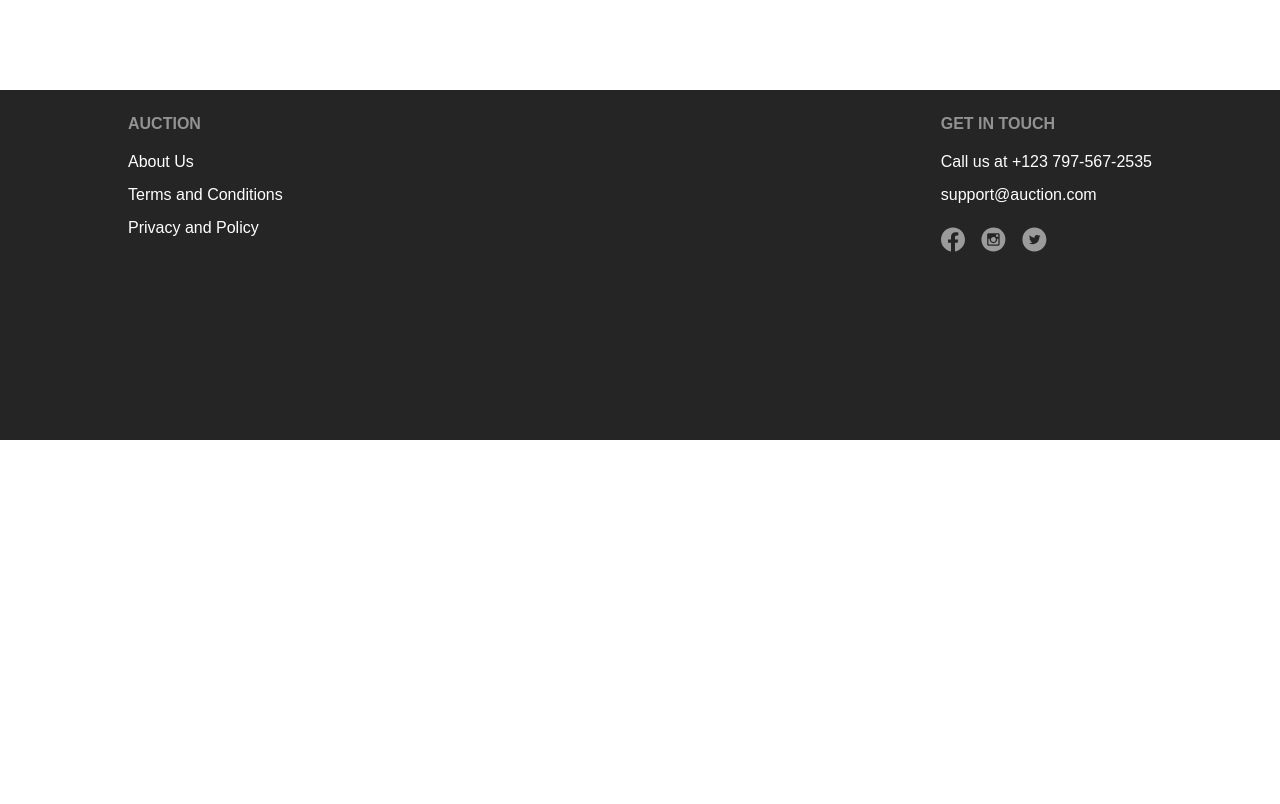
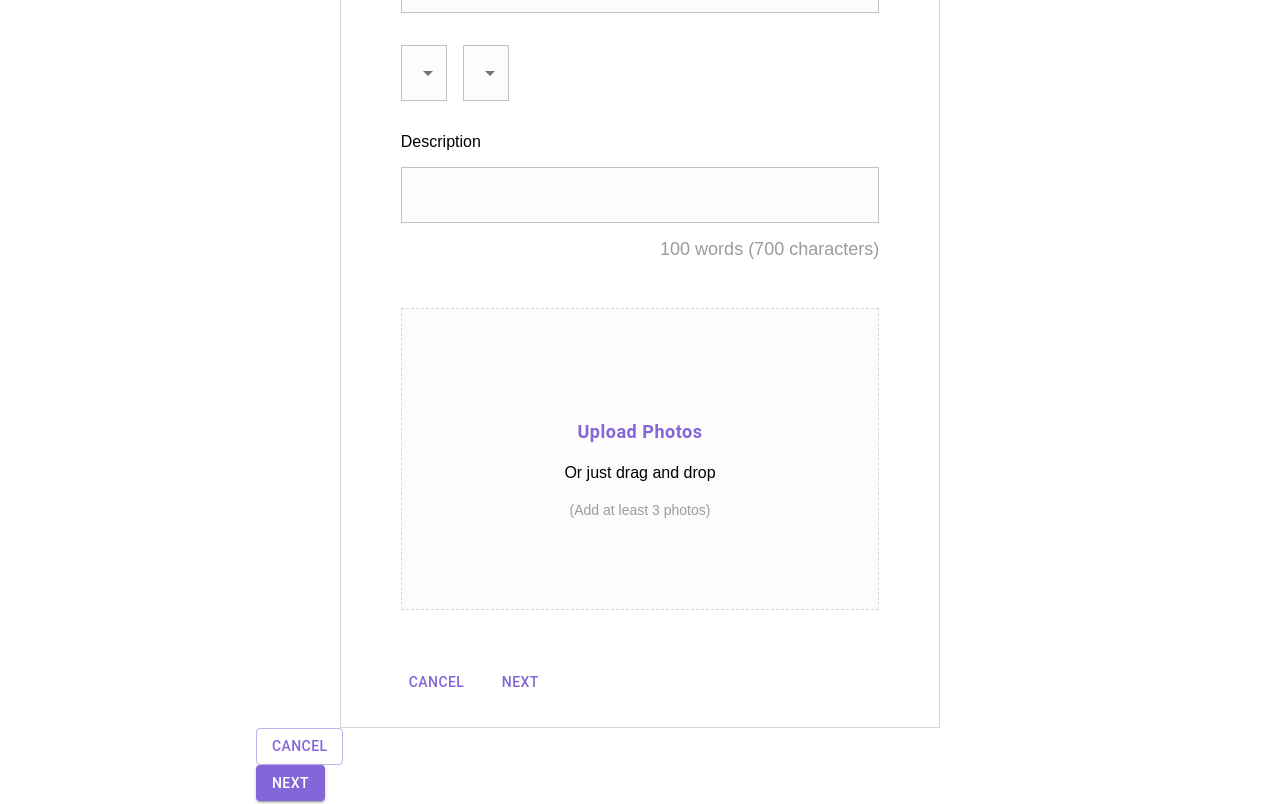
Before and after one commit to abecirovic3/Auction-App, a React (Create React App) app in the folder auction-app-frontend/: page /account/add-item in a window 1280 px wide. Shown: the part 360-1164 px from the top of the page. Before the commit the page ends 800 px from the top, so only its background shows below. Built offline with nearby package versions, Linux system fonts and the light colour scheme; no server answers.

Commit message:
Start implementnig add item form

```diff
--- a/auction-app-frontend/src/assets/style/form.scss
+++ b/auction-app-frontend/src/assets/style/form.scss
@@ -63,4 +63,11 @@
         color: #9B9B9B;
         justify-content: center;
     }
+
+    .form-label-description {
+        color: #9B9B9B;
+        font-size: 18px;
+        font-weight: 400;
+        text-align: right;
+    }
 }
--- /dev/null
+++ b/auction-app-frontend/src/assets/style/image-upload.scss
@@ -0,0 +1,24 @@
+@use "base";
+
+.image-upload-container {
+  border: 1px dashed base.$border-color;
+  min-height: 300px;
+  background-color: #FCFCFC;
+  text-align: center;
+  display: flex;
+  flex-direction: column;
+  align-items: center;
+  justify-content: space-around;
+
+  .MuiButton-root {
+    font-size: 18px;
+    font-weight: 700;
+    text-transform: capitalize;
+  }
+
+  .info-label {
+    color: #9B9B9B;
+    font-size: 14px;
+    padding-top: 20px;
+  }
+}
--- /dev/null
+++ b/auction-app-frontend/src/components/AddItem/AddBasicInfo/AddBasicInfo.js
@@ -0,0 +1,96 @@
+import { Button, Container, Select, Stack, TextField, ThemeProvider } from '@mui/material';
+
+import MainTheme from 'themes/MainTheme';
+import 'assets/style/form.scss';
+import 'assets/style/image-upload.scss';
+
+const AddBasicInfo = () => {
+    function handleFileDrop(ev) {
+        ev.preventDefault();
+        console.log(ev);
+        if (ev.dataTransfer.items) {
+            // Use DataTransferItemList interface to access the file(s)
+            for (let i = 0; i < ev.dataTransfer.items.length; i++) {
+                // If dropped items aren't files, reject them
+                if (ev.dataTransfer.items[i].kind === 'file') {
+                    var file = ev.dataTransfer.items[i].getAsFile();
+                    console.log('... file[' + i + '].name = ' + file.name);
+                }
+            }
+        } else {
+            // Use DataTransfer interface to access the file(s)
+            for (let i = 0; i < ev.dataTransfer.files.length; i++) {
+                console.log('... file[' + i + '].name = ' + ev.dataTransfer.files[i].name);
+            }
+        }
+    }
+
+    function handleFileSelect(event) {
+        console.log(event.target.files);
+    }
+
+    return (
+        <ThemeProvider theme={MainTheme}>
+            <div className='form-style'>
+                <Container className='form-container' maxWidth='sm'>
+                    <h5>ADD ITEM</h5>
+
+                    <Stack width='80%' margin='auto' spacing={6}>
+                        <Stack spacing={4}>
+                            <Stack spacing={2}>
+                                <label htmlFor='name'>What do you sell?</label>
+                                <TextField
+                                    id='name'
+                                    variant='outlined'
+                                />
+                            </Stack>
+
+                            <Stack spacing={2} direction='row'>
+                                <Select />
+                                <Select />
+                            </Stack>
+
+                            <Stack spacing={2}>
+                                <label htmlFor='description'>Description</label>
+                                <TextField
+                                    id='description'
+                                    variant='outlined'
+                                    multiline
+                                />
+                                <h3 className='form-label-description'>100 words (700 characters)</h3>
+                            </Stack>
+                        </Stack>
+
+                        <div
+                            className='image-upload-container'
+                            onDrop={(event) => {handleFileDrop(event)}}
+                            onDragOver={(event) => {event.preventDefault()}}
+                        >
+                            <div>
+                                <Button component='label'>
+                                    Upload Photos
+                                    <input
+                                        type='file'
+                                        accept='image/*'
+                                        multiple
+                                        hidden
+                                        onChange={(event) => {handleFileSelect(event)}}
+                                    />
+                                </Button>
+                                <p>Or just drag and drop</p>
+                                <p className='info-label'>(Add at least 3 photos)</p>
+                            </div>
+                        </div>
+
+                        <Stack spacing={2} direction='row'>
+                            <Button>Cancel</Button>
+                            <Button>Next</Button>
+                        </Stack>
+                    </Stack>
+                </Container>
+            </div>
+        </ThemeProvider>
+    );
+};
+
+export default AddBasicInfo;
--- a/auction-app-frontend/src/components/AddItem/AddItem.js
+++ b/auction-app-frontend/src/components/AddItem/AddItem.js
@@ -1,9 +1,12 @@
 import { useState } from 'react';
-import { ThemeProvider } from '@mui/material';
+import { Button, ThemeProvider } from '@mui/material';
 
 import Stepper from 'components/Stepper/Stepper';
 
 import MainTheme from 'themes/MainTheme';
+import AddBasicInfo from 'components/AddItem/AddBasicInfo/AddBasicInfo';
+import AddPriceInfo from 'components/AddItem/AddPriceInfo/AddPriceInfo';
+import AddLocationInfo from 'components/AddItem/AddLocationInfo/AddLocationInfo';
 
 const AddItem = () => {
     const [activeStep, setActiveStep] = useState(0);
@@ -15,7 +18,34 @@ const AddItem = () => {
                 margin: 'auto'
             }}>
                 <Stepper step={activeStep} />
-                <h1>Add Item</h1>
+
+                {activeStep === 0 &&
+                    <AddBasicInfo />
+                }
+
+                {activeStep === 1 &&
+                    <AddPriceInfo />
+                }
+
+                {activeStep === 2 &&
+                    <AddLocationInfo />
+                }
+
+                <div className='form-navigation'>
+                    <Button variant='outlined'>
+                        Cancel
+                    </Button>
+                    <div>
+                        {activeStep >= 1 &&
+                            <Button variant='outlined' onClick={() => setActiveStep(activeStep - 1)}>
+                                Back
+                            </Button>
+                        }
+                        <Button variant='contained' onClick={() => setActiveStep(activeStep + 1)}>
+                            Next
+                        </Button>
+                    </div>
+                </div>
             </div>
         </ThemeProvider>
     );
--- /dev/null
+++ b/auction-app-frontend/src/components/AddItem/AddLocationInfo/AddLocationInfo.js
@@ -0,0 +1,7 @@
+const AddLocationInfo = () => {
+    return (
+        <h1>Location Info</h1>
+    );
+};
+
+export default AddLocationInfo;
--- /dev/null
+++ b/auction-app-frontend/src/components/AddItem/AddPriceInfo/AddPriceInfo.js
@@ -0,0 +1,7 @@
+const AddPriceInfo = () => {
+    return (
+        <h1>Price Info</h1>
+    );
+};
+
+export default AddPriceInfo;
```
